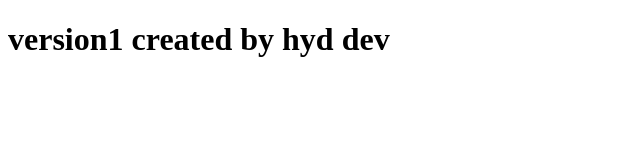
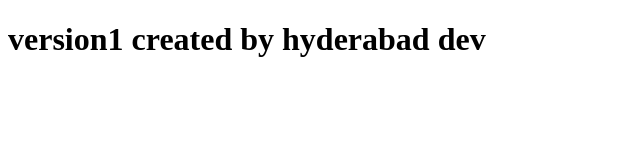
Before and after one commit to gangothrigoud/18rclone, a plain HTML site: page hyderab dev/index.html in a window 1280 px wide. Shown: the whole page, without its empty margins (0-640 px from the left). Drawn offline with Linux system fonts and the light colour scheme.

Commit message:
version1 created hyderabad dev

```diff
--- a/hyd dev/index.html
+++ b/hyderab dev/index.html
@@ -6,6 +6,6 @@
     <title>Document</title>
 </head>
 <body>
-    <h1> version1 created by hyd dev</h1>
+    <h1> version1 created by hyderabad dev</h1>
 </body>
 </html>
```
